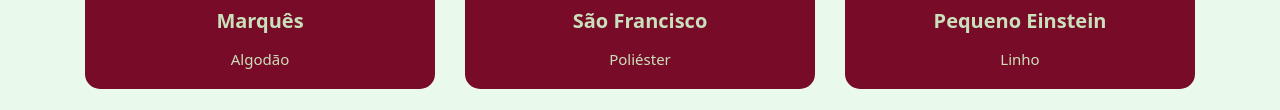
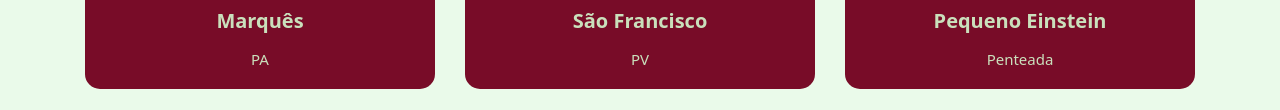
Before and after one commit to 0xPetrvs/SiteConfeccao, a plain HTML site: page src/html/produtos.html in a window 1280 px wide. Shown: the part 842-952 px from the top of the page. Drawn offline with Linux system fonts and the light colour scheme.

Commit message:
Update produtos.html

```diff
--- a/src/html/produtos.html
+++ b/src/html/produtos.html
@@ -40,7 +40,7 @@
                             <img src="../images/produtos/colegio.jpg" alt="Cliente - Marques">
                             <p class="nome-user">Marquês</p>
                             <p class="qualidade">
-                                Algodão
+                                PA
                             </p>
                         </div>
                         <!-- Card 2-->
@@ -48,7 +48,7 @@
                             <img src="../images/produtos/colegio3.jpg" alt="Cliente - Marques">
                             <p class="nome-user">São Francisco</p>
                             <p class="qualidade">
-                                Poliéster
+                                PV
                             </p>
                         </div>
 
@@ -57,7 +57,7 @@
                             <img src="../images/produtos/colegio2.jpg" alt="Cliente - Marques">
                             <p class="nome-user">Pequeno Einstein</p>
                             <p class="qualidade">
-                                Linho
+                                Penteada
                             </p>
                         </div>
                     </div>
```
